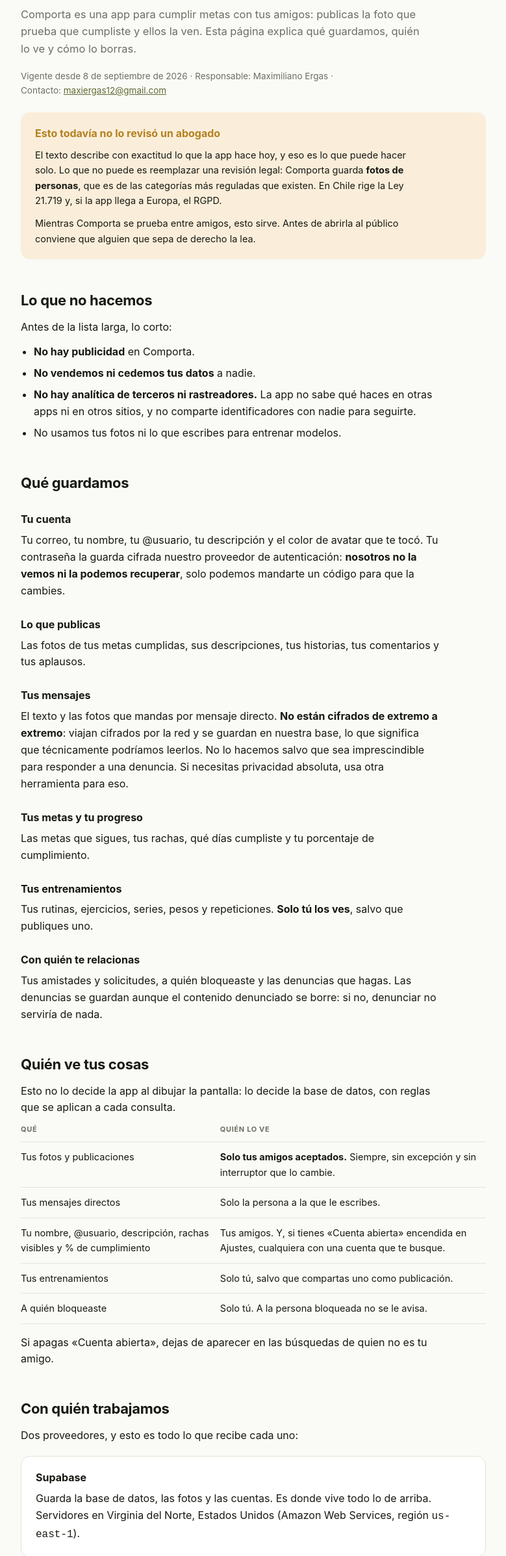
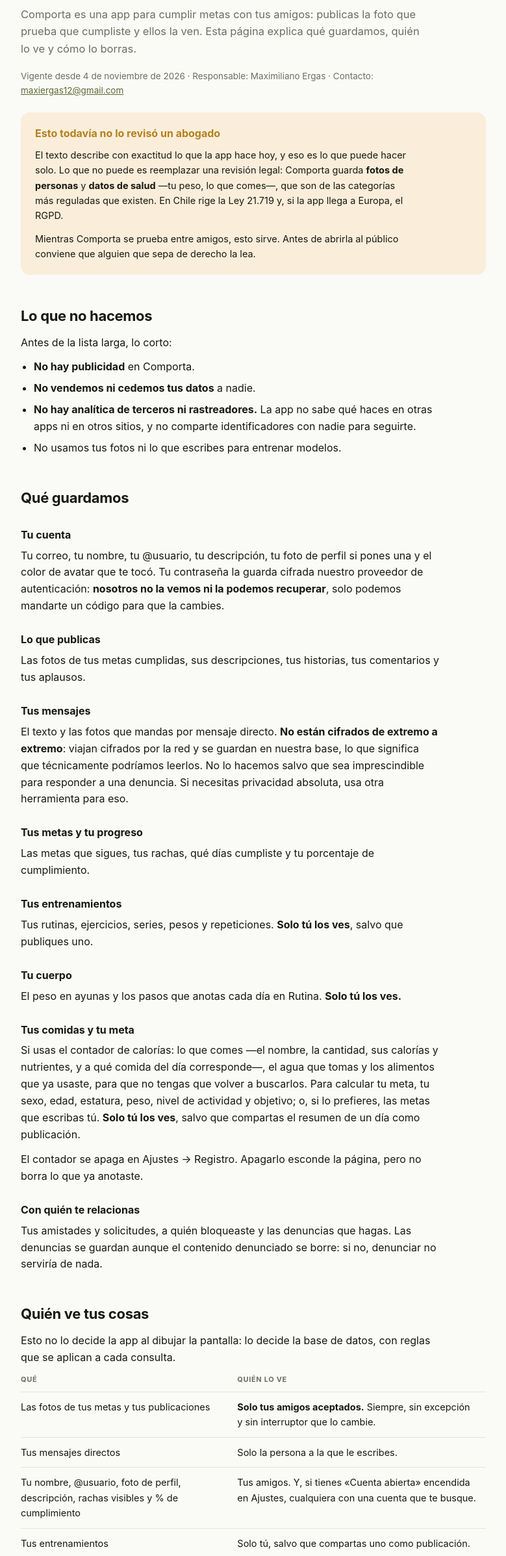
Before and after one commit to Maximiliano-Ergas/comporta-web, a plain HTML site: page privacidad.html in a window 1280 px wide. Shown: the part 116-2511 px from the top of the page at 65% size, without its empty margins (250-1029 px from the left). Drawn offline with Linux system fonts and the light colour scheme.

Commit message:
La política declara los datos de salud: el cuerpo, las comidas y Open Food Facts (#137)
El contador de calorías vuelve en la app (Comporta #137), y la tarjeta «Tu
cuerpo» ya guardaba el peso en ayunas y los pasos. La política suma:

- «Tu cuerpo» y «Tus comidas y tu meta» en lo que guardamos, solo para ti.
- Open Food Facts como tercer proveedor: recibe el código o lo buscado,
  nada de la cuenta.
- El peso, los pasos y las comidas en lo que se borra con la cuenta.
- La foto de perfil (Comporta #129), que la copia de la app ya decía.

Vigente desde el 4 de noviembre de 2026.

Co-Authored-By: Claude Opus 5.5 <noreply@anthropic.com>

```diff
--- a/privacidad.html
+++ b/privacidad.html
@@ -8,11 +8,11 @@
 <div class="eyebrow">Comporta</div>
 <h1>Política de privacidad</h1>
 <p class="lede">Comporta es una app para cumplir metas con tus amigos: publicas la foto que prueba que cumpliste y ellos la ven. Esta página explica qué guardamos, quién lo ve y cómo lo borras.</p>
-<p class="fecha">Vigente desde 8 de septiembre de 2026 · Responsable: Maximiliano Ergas · Contacto: <a href="mailto:maxiergas12@gmail.com">maxiergas12@gmail.com</a></p>
+<p class="fecha">Vigente desde 4 de noviembre de 2026 · Responsable: Maximiliano Ergas · Contacto: <a href="mailto:maxiergas12@gmail.com">maxiergas12@gmail.com</a></p>
 
 <div class="falta">
   <h3>Esto todavía no lo revisó un abogado</h3>
-  <p>El texto describe con exactitud lo que la app hace hoy, y eso es lo que puede hacer solo. Lo que no puede es reemplazar una revisión legal: Comporta guarda <strong>fotos de personas</strong>, que es de las categorías más reguladas que existen. En Chile rige la Ley 21.719 y, si la app llega a Europa, el RGPD.</p>
+  <p>El texto describe con exactitud lo que la app hace hoy, y eso es lo que puede hacer solo. Lo que no puede es reemplazar una revisión legal: Comporta guarda <strong>fotos de personas</strong> y <strong>datos de salud</strong> —tu peso, lo que comes—, que son de las categorías más reguladas que existen. En Chile rige la Ley 21.719 y, si la app llega a Europa, el RGPD.</p>
   <p>Mientras Comporta se prueba entre amigos, esto sirve. Antes de abrirla al público conviene que alguien que sepa de derecho la lea.</p>
 </div>
 
@@ -31,7 +31,7 @@
   <h2>Qué guardamos</h2>
 
   <h3>Tu cuenta</h3>
-  <p>Tu correo, tu nombre, tu @usuario, tu descripción y el color de avatar que te tocó. Tu contraseña la guarda cifrada nuestro proveedor de autenticación: <strong>nosotros no la vemos ni la podemos recuperar</strong>, solo podemos mandarte un código para que la cambies.</p>
+  <p>Tu correo, tu nombre, tu @usuario, tu descripción, tu foto de perfil si pones una y el color de avatar que te tocó. Tu contraseña la guarda cifrada nuestro proveedor de autenticación: <strong>nosotros no la vemos ni la podemos recuperar</strong>, solo podemos mandarte un código para que la cambies.</p>
 
   <h3>Lo que publicas</h3>
   <p>Las fotos de tus metas cumplidas, sus descripciones, tus historias, tus comentarios y tus aplausos.</p>
@@ -45,6 +45,13 @@
   <h3>Tus entrenamientos</h3>
   <p>Tus rutinas, ejercicios, series, pesos y repeticiones. <strong>Solo tú los ves</strong>, salvo que publiques uno.</p>
 
+  <h3>Tu cuerpo</h3>
+  <p>El peso en ayunas y los pasos que anotas cada día en Rutina. <strong>Solo tú los ves.</strong></p>
+
+  <h3>Tus comidas y tu meta</h3>
+  <p>Si usas el contador de calorías: lo que comes —el nombre, la cantidad, sus calorías y nutrientes, y a qué comida del día corresponde—, el agua que tomas y los alimentos que ya usaste, para que no tengas que volver a buscarlos. Para calcular tu meta, tu sexo, edad, estatura, peso, nivel de actividad y objetivo; o, si lo prefieres, las metas que escribas tú. <strong>Solo tú los ves</strong>, salvo que compartas el resumen de un día como publicación.</p>
+  <p>El contador se apaga en Ajustes → Registro. Apagarlo esconde la página, pero no borra lo que ya anotaste.</p>
+
   <h3>Con quién te relacionas</h3>
   <p>Tus amistades y solicitudes, a quién bloqueaste y las denuncias que hagas. Las denuncias se guardan aunque el contenido denunciado se borre: si no, denunciar no serviría de nada.</p>
 </section>
@@ -54,10 +61,11 @@
   <p>Esto no lo decide la app al dibujar la pantalla: lo decide la base de datos, con reglas que se aplican a cada consulta.</p>
   <table>
     <tr><th>Qué</th><th>Quién lo ve</th></tr>
-    <tr><td>Tus fotos y publicaciones</td><td><strong>Solo tus amigos aceptados.</strong> Siempre, sin excepción y sin interruptor que lo cambie.</td></tr>
+    <tr><td>Las fotos de tus metas y tus publicaciones</td><td><strong>Solo tus amigos aceptados.</strong> Siempre, sin excepción y sin interruptor que lo cambie.</td></tr>
     <tr><td>Tus mensajes directos</td><td>Solo la persona a la que le escribes.</td></tr>
-    <tr><td>Tu nombre, @usuario, descripción, rachas visibles y % de cumplimiento</td><td>Tus amigos. Y, si tienes «Cuenta abierta» encendida en Ajustes, cualquiera con una cuenta que te busque.</td></tr>
+    <tr><td>Tu nombre, @usuario, foto de perfil, descripción, rachas visibles y % de cumplimiento</td><td>Tus amigos. Y, si tienes «Cuenta abierta» encendida en Ajustes, cualquiera con una cuenta que te busque.</td></tr>
     <tr><td>Tus entrenamientos</td><td>Solo tú, salvo que compartas uno como publicación.</td></tr>
+    <tr><td>Tu peso, tus pasos, tus comidas y tu meta</td><td><strong>Solo tú.</strong> El resumen de calorías de un día lo ven tus amigos solo si lo compartes como publicación.</td></tr>
     <tr><td>A quién bloqueaste</td><td>Solo tú. A la persona bloqueada no se le avisa.</td></tr>
   </table>
   <p>Si apagas «Cuenta abierta», dejas de aparecer en las búsquedas de quien no es tu amigo.</p>
@@ -65,7 +73,7 @@
 
 <section>
   <h2>Con quién trabajamos</h2>
-  <p>Dos proveedores, y esto es todo lo que recibe cada uno:</p>
+  <p>Tres proveedores, y esto es todo lo que recibe cada uno:</p>
   <div class="card">
     <h3>Supabase</h3>
     <p>Guarda la base de datos, las fotos y las cuentas. Es donde vive todo lo de arriba. Servidores en Virginia del Norte, Estados Unidos (Amazon Web Services, región <code>us-east-1</code>).</p>
@@ -73,6 +81,10 @@
   <div class="card">
     <h3>Brevo</h3>
     <p>Manda el correo con el código para recuperar tu contraseña. Recibe tu dirección de correo, solo cuando pides recuperarla.</p>
+  </div>
+  <div class="card">
+    <h3>Open Food Facts</h3>
+    <p>La base abierta de productos envasados que usa el contador de calorías. Cuando escaneas un envase o buscas un producto de marca, tu teléfono le pide los datos directamente: recibe <strong>el código de barras o lo que escribiste</strong>, y nada de tu cuenta. Como cualquier sitio web, ve la dirección IP desde la que se le pide. Es una asociación sin fines de lucro con sede en Francia.</p>
   </div>
 </section>
 
@@ -83,7 +95,7 @@
     <li><strong>Esconderte:</strong> apaga «Cuenta abierta» en Ajustes → Privacidad.</li>
     <li><strong>Borrar cosas sueltas:</strong> cualquier publicación, comentario o racha tuya.</li>
     <li><strong>Bloquear y denunciar:</strong> desde el perfil de la persona o desde su publicación.</li>
-    <li><strong>Borrar tu cuenta entera:</strong> Ajustes → Borrar mi cuenta. Se borra tu perfil, tus publicaciones, tus fotos, tus mensajes, tus rachas y tus entrenamientos. <strong>Es inmediato y no tiene vuelta atrás.</strong></li>
+    <li><strong>Borrar tu cuenta entera:</strong> Ajustes → Borrar mi cuenta. Se borra tu perfil, tus publicaciones, tus fotos, tus mensajes, tus rachas, tus entrenamientos, tu peso, tus pasos y tus comidas. <strong>Es inmediato y no tiene vuelta atrás.</strong></li>
     <li><strong>Pedir una copia:</strong> escríbenos a <a href="mailto:maxiergas12@gmail.com">maxiergas12@gmail.com</a> y te la mandamos.</li>
   </ul>
   <p>Lo que publicaste puede seguir existiendo en la copia que otra persona tenga descargada en su teléfono; eso no lo controla nadie, ni nosotros.</p>
@@ -111,7 +123,7 @@
 </section>
 
 <footer>
-  Comporta · Maximiliano Ergas · Última actualización: 8 de septiembre de 2026
+  Comporta · Maximiliano Ergas · Última actualización: 4 de noviembre de 2026
 </footer>
 
 </div></body></html>
```
